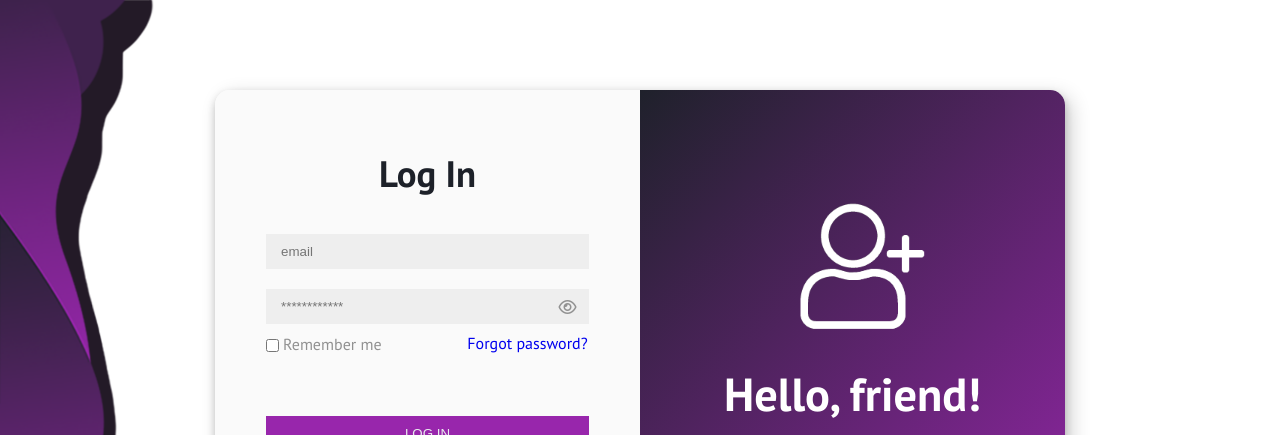
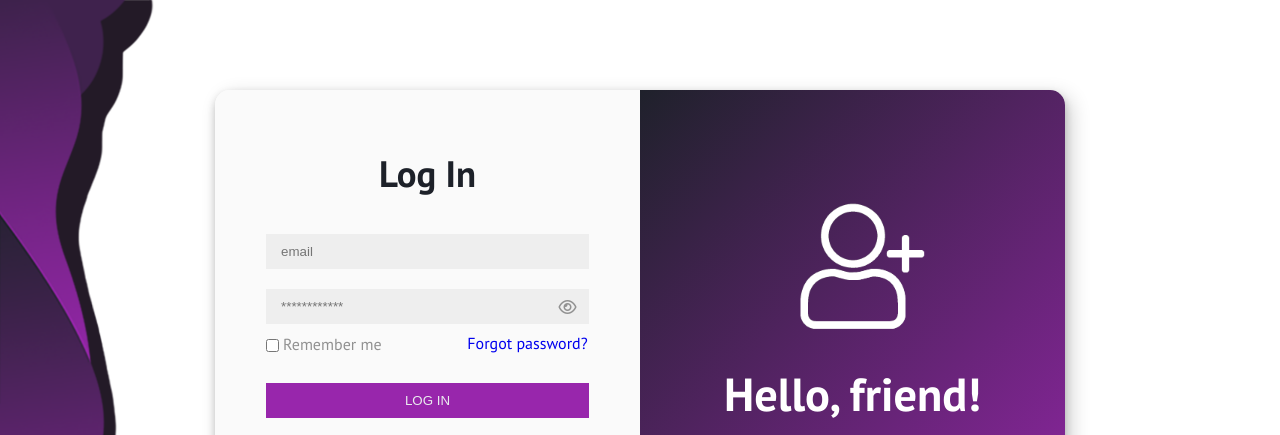
Before and after one commit to Hydraxx10/LoginForm, a plain HTML site: page index.html in a window 1280 px wide. Shown: the top 435 px of the page. Drawn offline with Linux system fonts and the light colour scheme.

Commit message:
FInal Version.

```diff
--- a/style.css
+++ b/style.css
@@ -54,7 +54,7 @@ input {
         width: 77.8%;
         background-color: #9826ac;
         color: #e9ebee;
-        margin-top: 5px;
+        margin-top: -28px;
         text-align: center;
         cursor: pointer;
     }
```
